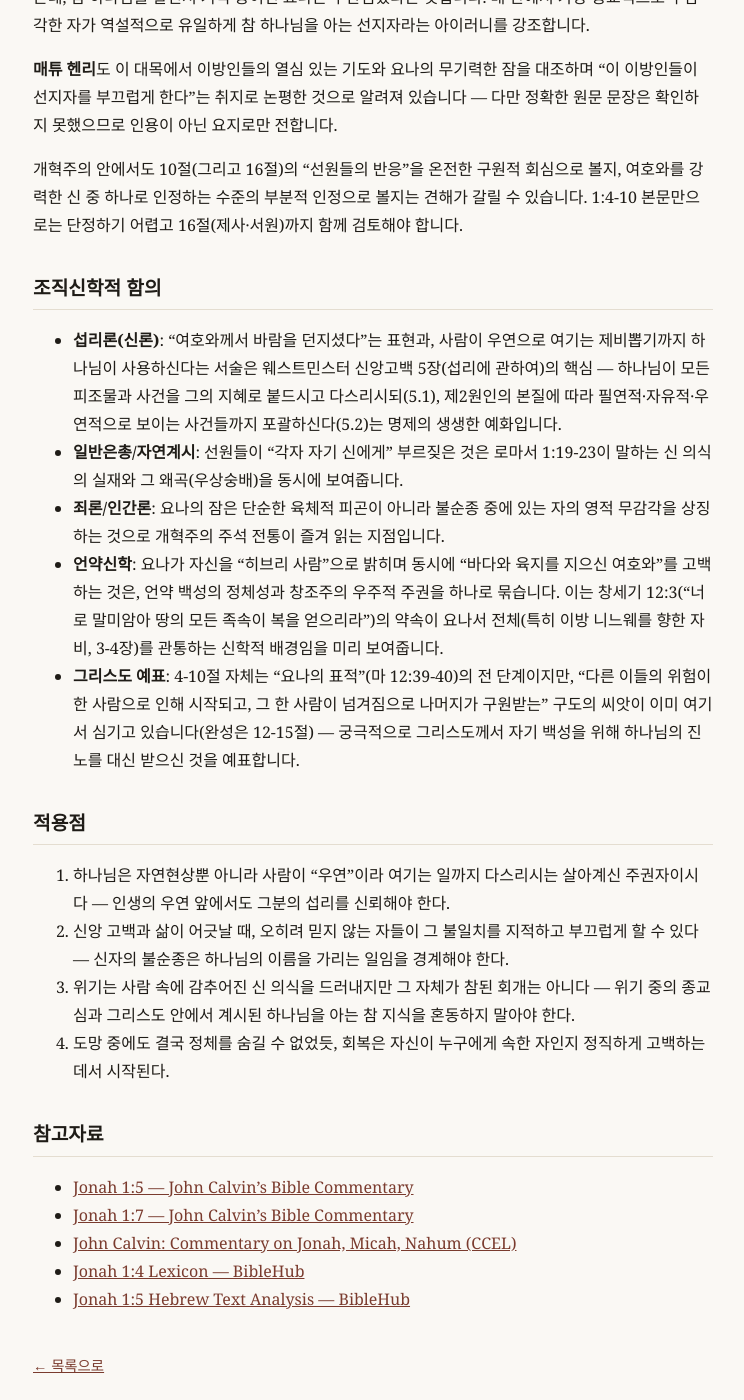
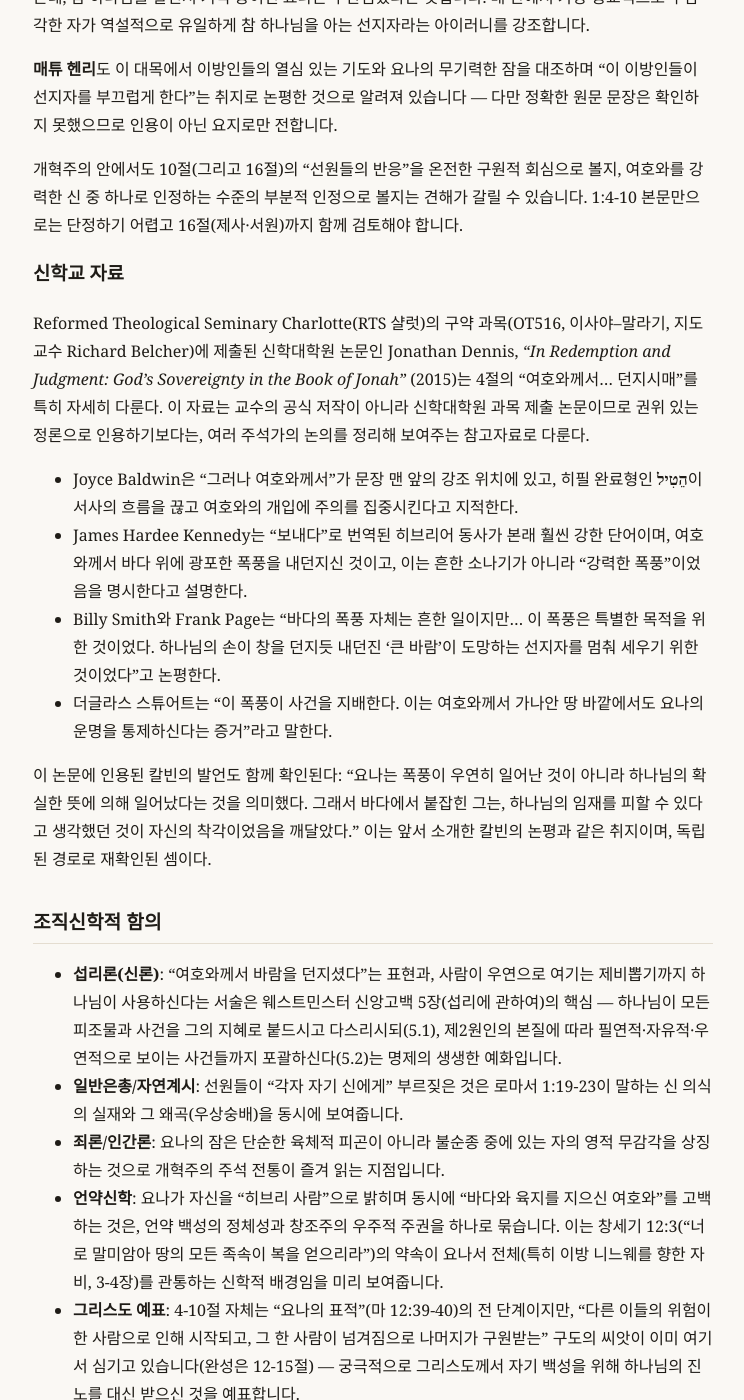
Before and after one commit to guenjaeko-dot/bible-study, a Jekyll site: the page built from _studies/요나/1-4-10.md, in a window 1280 px wide and 1400 px high, scrolled down 1934 px. Shown: the whole window, without its empty margins (267-1011 px from the left). Built offline with Jekyll 4.4.1, drawn with Linux system fonts in a browser that asks for light colours; some of the changed text lies outside the part shown.

Commit message:
Add RTS seminary source to Jonah 1:4-10 study; skill now searches seminary resources

```diff
--- a/_studies/요나/1-4-10.md
+++ b/_studies/요나/1-4-10.md
@@ -82,6 +82,30 @@ tags: [섭리, 일반은총, 죄론, 언약신학, 그리스도예표]
 강력한 신 중 하나로 인정하는 수준의 부분적 인정으로 볼지는 견해가 갈릴 수 있습니다. 1:4-10 본문만으로는
 단정하기 어렵고 16절(제사·서원)까지 함께 검토해야 합니다.
 
+### 신학교 자료
+
+Reformed Theological Seminary Charlotte(RTS 샬럿)의 구약 과목(OT516, 이사야–말라기, 지도교수
+Richard Belcher)에 제출된 신학대학원 논문인 Jonathan Dennis, *"In Redemption and Judgment:
+God's Sovereignty in the Book of Jonah"* (2015)는 4절의 "여호와께서... 던지시매"를 특히 자세히
+다룬다. 이 자료는 교수의 공식 저작이 아니라 신학대학원 과목 제출 논문이므로 권위 있는 정론으로
+인용하기보다는, 여러 주석가의 논의를 정리해 보여주는 참고자료로 다룬다.
+
+- Joyce Baldwin은 "그러나 여호와께서"가 문장 맨 앞의 강조 위치에 있고, 히필 완료형인 **הֵטִיל**이
+  서사의 흐름을 끊고 여호와의 개입에 주의를 집중시킨다고 지적한다.
+- James Hardee Kennedy는 "보내다"로 번역된 히브리어 동사가 본래 훨씬 강한 단어이며, 여호와께서
+  바다 위에 광포한 폭풍을 내던지신 것이고, 이는 흔한 소나기가 아니라 "강력한 폭풍"이었음을
+  명시한다고 설명한다.
+- Billy Smith와 Frank Page는 "바다의 폭풍 자체는 흔한 일이지만... 이 폭풍은 특별한 목적을 위한
+  것이었다. 하나님의 손이 창을 던지듯 내던진 '큰 바람'이 도망하는 선지자를 멈춰 세우기 위한
+  것이었다"고 논평한다.
+- 더글라스 스튜어트는 "이 폭풍이 사건을 지배한다. 이는 여호와께서 가나안 땅 바깥에서도 요나의
+  운명을 통제하신다는 증거"라고 말한다.
+
+이 논문에 인용된 칼빈의 발언도 함께 확인된다: "요나는 폭풍이 우연히 일어난 것이 아니라 하나님의
+확실한 뜻에 의해 일어났다는 것을 의미했다. 그래서 바다에서 붙잡힌 그는, 하나님의 임재를 피할 수
+있다고 생각했던 것이 자신의 착각이었음을 깨달았다." 이는 앞서 소개한 칼빈의 논평과 같은 취지이며,
+독립된 경로로 재확인된 셈이다.
+
 ## 조직신학적 함의
 
 - **섭리론(신론)**: "여호와께서 바람을 던지셨다"는 표현과, 사람이 우연으로 여기는 제비뽑기까지
@@ -119,3 +143,4 @@ tags: [섭리, 일반은총, 죄론, 언약신학, 그리스도예표]
 - [John Calvin: Commentary on Jonah, Micah, Nahum (CCEL)](https://www.ccel.org/ccel/calvin/calcom28.iii.1.vii.html)
 - [Jonah 1:4 Lexicon — BibleHub](https://biblehub.com/lexicon/jonah/1-4.htm)
 - [Jonah 1:5 Hebrew Text Analysis — BibleHub](https://biblehub.com/text/jonah/1-5.htm)
+- [Jonathan Dennis, "In Redemption and Judgment: God's Sovereignty in the Book of Jonah" — RTS Charlotte (PDF)](https://cdn.rts.edu/wp-content/uploads/2019/01/Dennis-Jonah-Gods-Sovereignty.pdf)
```
